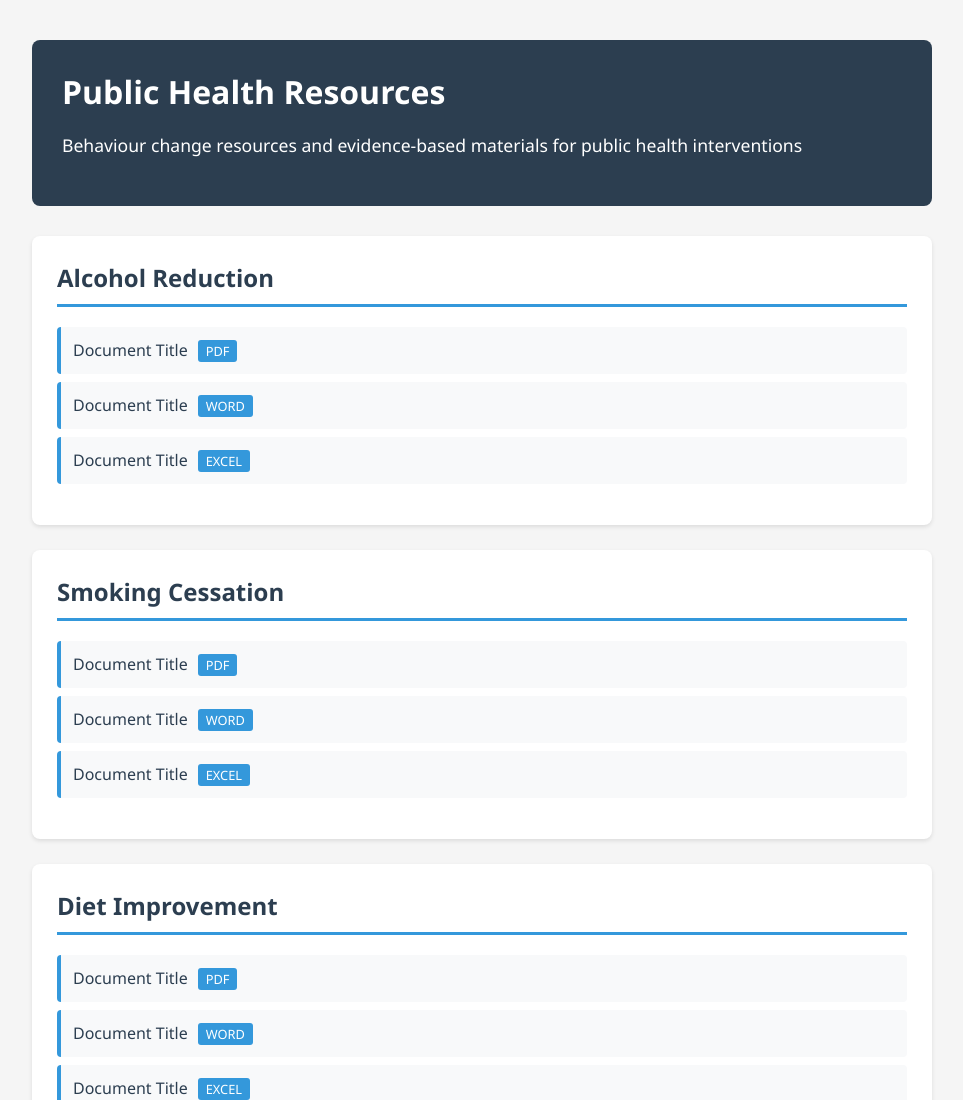
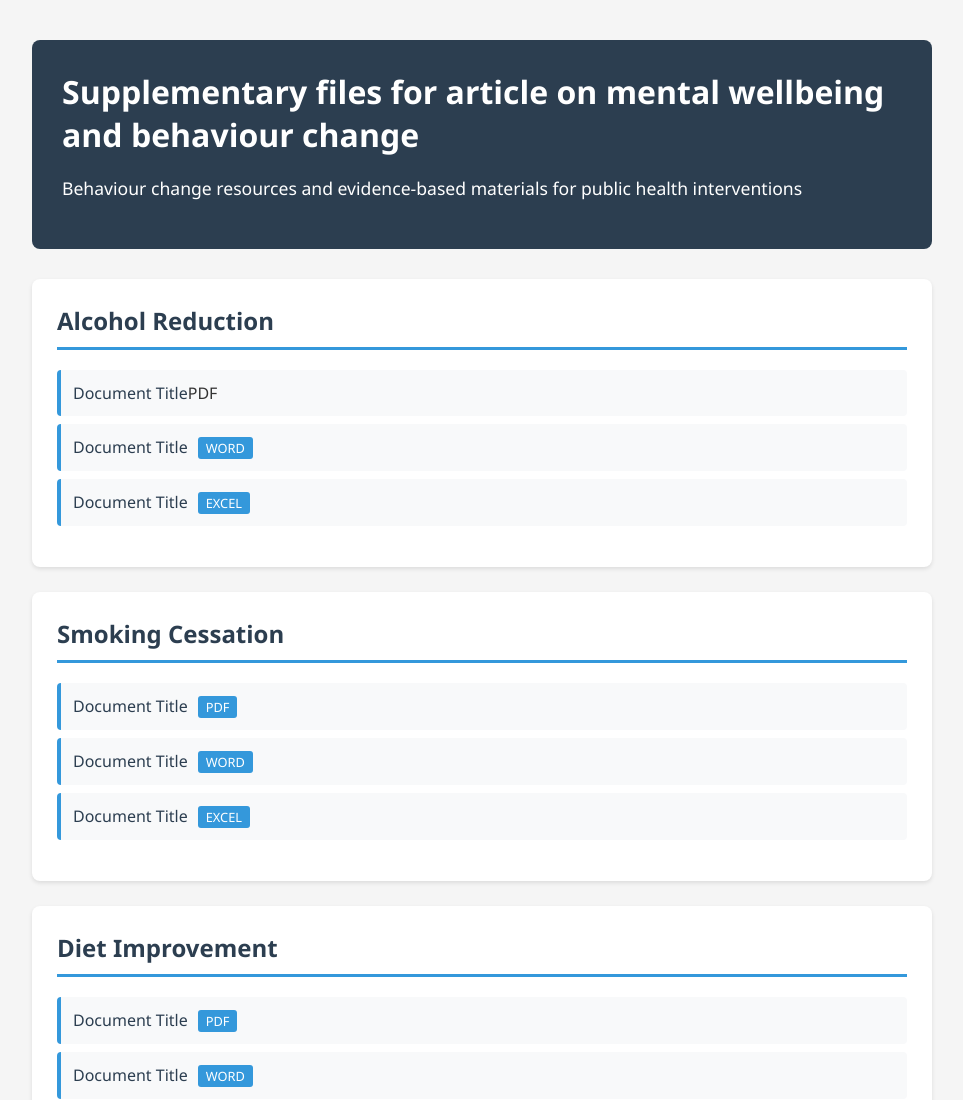
Before and after one commit to robertjwest/mental-wellbeing-and-behaviour, a plain HTML site: page index.html in a window 1280 px wide. Shown: the top 1100 px of the page, without its empty margins (158-1121 px from the left). Drawn offline with Linux system fonts and the light colour scheme.

Commit message:
Update index.html

```diff
--- a/index.html
+++ b/index.html
@@ -80,14 +80,14 @@
 </head>
 <body>
     <header>
-        <h1>Public Health Resources</h1>
+        <h1>Supplementary files for article on mental wellbeing and behaviour change</h1>
         <p class="intro">Behaviour change resources and evidence-based materials for public health interventions</p>
     </header>
 
     <div class="category">
         <h2>Alcohol Reduction</h2>
         <ul class="file-list">
-            <li><a href="Alcohol reduction/FILENAME.pdf">Document Title</a><span class="file-type">PDF</span></li>
+            <li><a href="Alcohol reduction/Elicit - Impact of Alcohol Reduction on Well-Bei Report.pdf">Document Title</a><span class="Elicit report on alcohol reduction and wellbeing">PDF</span></li>
             <li><a href="Alcohol reduction/FILENAME.docx">Document Title</a><span class="file-type">WORD</span></li>
             <li><a href="Alcohol reduction/FILENAME.xlsx">Document Title</a><span class="file-type">EXCEL</span></li>
             <!-- Add more files as needed -->
```
